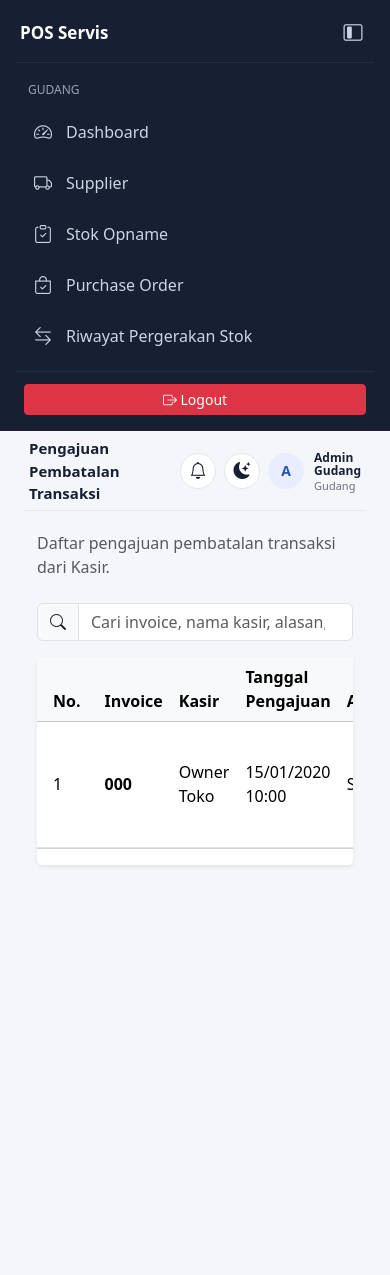
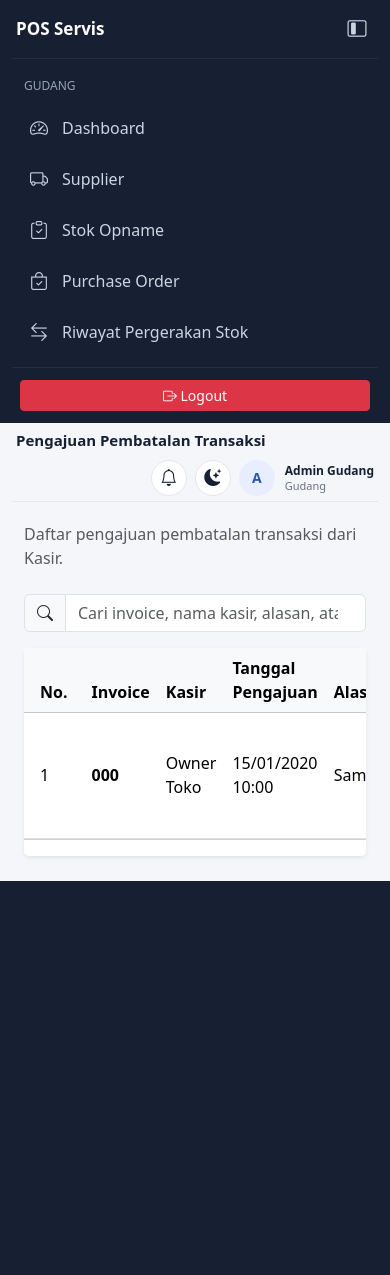
Before and after one commit to Petruk-code/pos-servis-app, a Laravel app: page /cancellation-requests in a window 390 px wide. After the commit the page ends 881 px from the top, so only its background shows below. Run offline with Laravel 12, Linux system fonts and the light colour scheme; a user stored in the database is signed in; data comes from the database, SQL or seed files in the repository; tables that the repository leaves empty hold one stand-in row (values such as "Sample post"); data that the repository does not hold is empty; style sheets or scripts are compiled from the project's sources; parts of the project's set-up code (start-up, migrations or seed data) failed here and were passed over.

Commit message:
feat(f4.3-f4.4): mobile polish and changelog

```diff
--- a/resources/views/layouts/app.blade.php
+++ b/resources/views/layouts/app.blade.php
@@ -259,6 +259,21 @@
 
         html.sidebar-collapsed .sidebar-logout span {
             display: none;
+        }
+
+        @media (max-width: 768px) {
+            .app-layout-row { flex-direction: column; padding-top: 0; }
+            .sidebar { position: relative; top:auto; left:auto; width:100%; max-width:100%; min-height:auto; height:auto; overflow-y:visible; margin-left:0; margin-right:0; padding: .75rem !important; }
+            .main-content { flex:0 0 100%; max-width:100%; min-height:auto; margin-left:0; padding-left:.75rem !important; padding-right:.75rem !important; }
+            html.sidebar-collapsed .main-content, html.sidebar-collapsed .sidebar { flex:0 0 100%; max-width:100%; width:100%; margin-left:0; }
+            .top-navbar { flex-wrap: wrap; gap: .5rem; padding-bottom: .5rem; }
+            .navbar-right { width:100%; justify-content: space-between; }
+            .stat-card .fs-4 { font-size: 1.1rem !important; }
+        }
+        .table-responsive { overflow-x: auto; -webkit-overflow-scrolling: touch; }
+        @media (max-width: 576px) {
+            .page-title-bar, .d-flex.justify-content-between.align-items-center.mb-4 { flex-direction: column; align-items: stretch !important; gap: .5rem; }
+            .page-title-bar .d-flex, .d-flex.justify-content-between.align-items-center.mb-4 .d-flex { flex-wrap: wrap; }
         }
 
         /* ========================================
```
Also changed, not shown: docs/rencana-pengembangan.md (+2 -2 lines), CHANGELOG.md (added).
